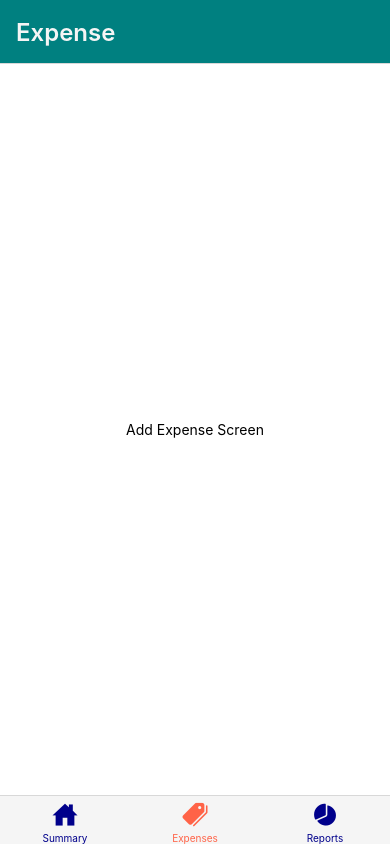
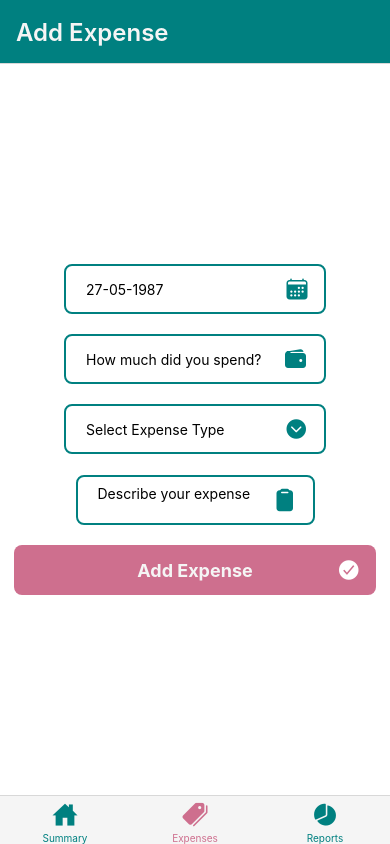
Before and after one commit to joeizang/frugl, a React Native app: screen /Expenses in a window 390 px wide. Built offline with nearby package versions, Linux system fonts and the light colour scheme.

Commit message:
add image.d.ts. Create new components. workin onadding components in app

```diff
--- a/App.tsx
+++ b/App.tsx
@@ -1,19 +1,34 @@
 import { createBottomTabNavigator } from '@react-navigation/bottom-tabs'
 import { NavigationContainer } from '@react-navigation/native'
 import Ionicons from '@expo/vector-icons/Ionicons'
-import { TouchableOpacity, StyleSheet, Text, View } from 'react-native'
+import { StyleSheet, Text, View } from 'react-native'
 import { createNativeStackNavigator } from '@react-navigation/native-stack'
 import { StatusBar } from 'expo-status-bar'
 import { SafeAreaView } from 'react-native-safe-area-context'
 import SearchInput from './components/SearchInput'
 import ExpenseList from './components/ExpenseList'
+import { CheckBox } from 'react-native-btr'
+import { useState } from 'react'
+import ExpenseStackScreen from './screens/Expense'
 
 const HomeStackNav = createNativeStackNavigator()
 function HomeScreen(props: any) {
+  const [checked, setChecked] = useState(false)
   return (
-    <SafeAreaView style={styles.container}>
-      <View>
-        <SearchInput />
+    <SafeAreaView style={styles.container} edges={['top']}>
+      <View style={{ marginBottom: 3 }}>
+        <SearchInput showDateInput={checked}/>
+      </View>
+      <View style={{ justifyContent: 'flex-end', alignSelf: 'flex-start', flexDirection: 'row' }}>
+        <View style={{ width: '5%', marginLeft: 23, marginBottom: 10, borderRadius: 28, justifyContent: 'flex-end' }}>
+          <CheckBox
+            disabled={false}
+            checked={checked}
+            color={'#0F6D6C'}
+            onPress={() => setChecked(!checked)}
+          />
+        </View>
+          <Text style={{ marginLeft: 5, alignSelf: 'flex-start', padding: 3 }}>Search by Dates</Text>
       </View>
       <View style={styles.expenseList}>
         <ExpenseList {...props}/>
@@ -39,12 +54,14 @@ function HomeStackScreen() {
         color: 'whitesmoke',
         fontWeight: '600',
         fontSize: 24
-      }}} />
+      },headerTintColor: 'whitesmoke'}} />
       <HomeStackNav.Screen name="Item Details" component={ItemDetailScreen}  options={{ headerStyle: { backgroundColor: 'teal' }, headerTitleStyle: {
         color: 'whitesmoke',
         fontWeight: '600',
         fontSize: 24
-      }}}/>
+      },
+      headerTintColor: 'whitesmoke'
+      }}/>
     </HomeStackNav.Navigator>
   )
 }
@@ -78,53 +95,16 @@ function ReportStackScreen() {
         color: 'whitesmoke',
         fontWeight: '600',
         fontSize: 24
-      }}}/>
+      }, headerTintColor: 'whitesmoke'}}/>
       <ReportStackNav.Screen name="Report Details" component={ReportDetailsScreen}  options={{ headerStyle: { backgroundColor: 'teal' }, headerTitleStyle: {
         color: 'whitesmoke',
         fontWeight: '600',
         fontSize: 24
-      }}}/>
+      }, headerTintColor: 'whitesmoke'}}/>
     </ReportStackNav.Navigator>
   )
 }
 
-const AddExpenseStackNav = createNativeStackNavigator()
-function AddExpenseScreen() {
-  return (
-    <SafeAreaView style={styles.container}>
-      <View>
-        <Text>Add Expense Screen</Text>
-      </View>
-    </SafeAreaView>
-  )
-}
-
-function ExpenseDetailsScreen() {
-  return (
-    <SafeAreaView style={styles.container}>
-      <View>
-        <Text>Expense Details Screen</Text>
-      </View>
-    </SafeAreaView>
-  )
-}
-
-function ExpenseStackScreen() {
-  return (
-    <AddExpenseStackNav.Navigator>
-      <AddExpenseStackNav.Screen name="Expense" component={AddExpenseScreen}  options={{ headerStyle: { backgroundColor: 'teal' }, headerTitleStyle: {
-        color: 'whitesmoke',
-        fontWeight: '600',
-        fontSize: 24
-      }}}/>
-      <AddExpenseStackNav.Screen name="Expense Details" component={ExpenseDetailsScreen}  options={{ headerStyle: { backgroundColor: 'teal'},
-      headerTitleStyle: {
-        color: 'whitesmoke',
-      }
-    }}/>
-    </AddExpenseStackNav.Navigator>
-  )
-}
 
 const Tab = createBottomTabNavigator()
 
@@ -150,8 +130,8 @@ export default function App() {
           tabBarStyle: {
             backgroundColor: 'whitesmoke'
           },
-          tabBarActiveTintColor: 'tomato',
-          tabBarInactiveTintColor: 'darkblue',
+          tabBarActiveTintColor: '#CE6F8E',
+          tabBarInactiveTintColor: 'teal',
           headerShown: false
         })}
 
@@ -170,16 +150,17 @@ const styles = StyleSheet.create({
     backgroundColor: '#fff',
     alignItems: 'center',
     justifyContent: 'center',
+    marginTop: 5,
   },
   expenseList: {
     flex: 1,
-    width: '97%',
-    paddingHorizontal: 5,
+    width: '100%',
+    paddingHorizontal: 8,
     justifyContent: 'center',
     alignItems: 'center',
-    backgroundColor: 'gray',
-    borderRadius: 10,
+    backgroundColor: '#3878A7',
     paddingTop: 15,
-    marginBottom: 5,
+    borderWidth: 2,
+    borderColor: '#00758D'
   }
 });
--- a/components/ExpenseList.tsx
+++ b/components/ExpenseList.tsx
@@ -1,4 +1,4 @@
-import { FlatList, Text, TouchableOpacity, View, StyleSheet } from 'react-native'
+import { FlatList, StyleSheet } from 'react-native'
 import { ListItem } from './ListItem'
 
 
@@ -9,6 +9,12 @@ const DATA = [
   { id: '4', title: 'Item 4' },
   { id: '5', title: 'Item 5' },
   { id: '6', title: 'Item 6' },
+  { id: '7', title: 'Item 7' },
+  { id: '8', title: 'Item 8' },
+  { id: '9', title: 'Item 9' },
+  { id: '10', title: 'Item 10' },
+  { id: '11', title: 'Item 11' },
+  { id: '12', title: 'Item 12' },
   // ...
 ]
 
@@ -18,22 +24,23 @@ export default function ExpenseList(props: any) {
         data={DATA}
         renderItem={({ item }) => <ListItem item={item} styles={styles} {...props}/>}
         keyExtractor={item => item.id}
-        style={{ flex: 1, width: '90%' }}
+        style={{ flex: 1, width: '100%' }}
       />
   )
 }
 
 const styles = StyleSheet.create({
   listItem: {
-    backgroundColor: 'lightcyan', // Light teal color
-    padding: 16,
-    borderRadius: 14, // Add rounded corners
-    borderWidth: 2, // Add thick borders
-    borderColor: 'teal', // Border color
-    marginBottom: 4, // Small margin bottom
-    marginTop: 4, // Small margin top
+    backgroundColor: 'lightcyan',
+    padding: 8,
+    borderRadius: 14,
+    borderWidth: 2,
+    borderColor: 'teal',
+    marginBottom: 4,
+    marginTop: 4,
     flexDirection: 'row',
     alignItems: 'center',
+    width: '84%'
   },
   listItemCircle: {
     flexDirection: 'row',
--- a/components/SearchInput.tsx
+++ b/components/SearchInput.tsx
@@ -3,19 +3,34 @@ import { View, TextInput, Text, StyleSheet } from 'react-native'
 import { Ionicons } from '@expo/vector-icons'
 
 
-export default function () {
+export default function (props: any) {
   return (
-    <View style={styles.container}>
-      <TextInput placeholder="Search..." style={styles.searchInput}/>
-    </View>
+    <>
+    {
+      !props.showDateInput ? (
+        <View style={styles.container}>
+        <TextInput placeholder="Search..." style={styles.searchInput}/>
+      </View>
+      ) : (
+        <View style={styles.dateContainer}>
+          <View>
+            <TextInput placeholder="01-12-1980" style={styles.dateInput}/>
+          </View>
+          <View>
+            <TextInput placeholder="01-12-2144" style={styles.dateInput}/>
+          </View>
+        </View>
+      )
+    }
+    </>
   )
 }
 
 const styles = StyleSheet.create({
   searchInput: {
     height: 50,
-    width: '90%',
-    borderColor: 'gray',
+    width: '97%',
+    borderColor: 'teal',
     borderWidth: 2,
     borderRadius: 8,
     marginBottom: 20,
@@ -26,5 +41,21 @@ const styles = StyleSheet.create({
     justifyContent: 'center',
     alignItems: 'center',
     paddingHorizontal: 8,
+  },
+  dateContainer: {
+    flexDirection: 'row',
+    gap: 50,
+    justifyContent: 'space-evenly',
+    alignItems: 'center',
+    paddingHorizontal: 8,
+  },
+  dateInput: {
+    height: 50,
+    width: '100%',
+    borderColor: 'teal',
+    borderWidth: 2,
+    borderRadius: 8,
+    marginBottom: 20,
+    padding: 10
   }
 })
--- /dev/null
+++ b/components/SelectDropdown.tsx
@@ -0,0 +1,76 @@
+import React, { Fragment, useState } from 'react'
+import { StyleSheet, Text, TextInput, View } from 'react-native'
+import { Ionicons } from '@expo/vector-icons'
+
+export const styles = StyleSheet.create({
+  container: {
+    flex: 1,
+  },
+  dropdownMenu: {
+    width: '100%',
+    paddingLeft: 15,
+    borderColor: 'teal',
+    borderWidth: 2,
+    borderRadius: 8,
+    backgroundColor: '#3878A7',
+  },
+  dropdownWrapper: {
+    flexDirection: 'row',
+    alignItems: 'center',
+    borderRadius: 8,
+    borderWidth: 2,
+    borderColor: 'teal',
+    height: 50,
+    paddingVertical: 8,
+    paddingHorizontal: 10,
+    marginBottom: 1,
+  },
+  dropDownText: {
+    color: 'white',
+    fontWeight: '700',
+    margin: 5
+  }
+})
+
+
+export default function SelectDropDown(props: any) {
+  const [showDropDown, setShowDropDown] = useState(false)
+  const [selectedType, setSelectedType] = useState('')
+  return (
+    <Fragment>
+      <View style={styles.dropdownWrapper}>
+        <TextInput
+          style={props.ExpenseInput}
+          placeholder="Select Expense Type"
+          value={selectedType}
+          onFocus={() => setShowDropDown(true)}
+          onBlur={() => setShowDropDown(false)}
+        />
+        <Ionicons
+          name="chevron-down-circle"
+          size={24}
+          color="teal"
+          style={props.InputIcon}
+          onPress={() => setShowDropDown(!showDropDown)}
+        />
+      </View>
+      {showDropDown ? <View style={styles.dropdownMenu}>
+        <View>
+          <Text style={styles.dropDownText}>Pick the type of Expense</Text>
+        </View>
+        <View>
+          <Text style={styles.dropDownText}>Groceries</Text>
+        </View>
+        <View>
+          <Text style={styles.dropDownText}>Market Shopping</Text>
+        </View>
+        <View>
+          <Text style={styles.dropDownText}>Entertainment</Text>
+        </View>
+        <View>
+          <Text style={styles.dropDownText}>Electronics</Text>
+        </View>
+      </View> : null}
+    </Fragment>
+  )
+}
--- /dev/null
+++ b/image.d.ts
@@ -0,0 +1,5 @@
+declare module '*.png'
+declare module '*.jpg'
+declare module '*.jpeg'
+declare module '*.gif'
+declare module '*.bmp'
--- a/package.json
+++ b/package.json
@@ -9,6 +9,7 @@
     "web": "expo start --web"
   },
   "dependencies": {
+    "@react-native-picker/picker": "2.4.8",
     "@react-navigation/bottom-tabs": "^6.5.7",
     "@react-navigation/native": "^6.1.6",
     "@react-navigation/native-stack": "^6.9.12",
@@ -16,6 +17,7 @@
     "expo-status-bar": "~1.4.4",
     "react": "18.2.0",
     "react-native": "0.71.3",
+    "react-native-btr": "^2.2.0",
     "react-native-gesture-handler": "~2.9.0",
     "react-native-safe-area-context": "4.5.0",
     "react-native-screens": "~3.20.0"
--- /dev/null
+++ b/screens/Expense.tsx
@@ -0,0 +1,147 @@
+import { createNativeStackNavigator } from '@react-navigation/native-stack'
+import { StyleSheet, View, Text, TextInput } from 'react-native'
+import { SafeAreaView } from 'react-native-safe-area-context'
+import Ionicons from '@expo/vector-icons/Ionicons'
+import { Picker } from '@react-native-picker/picker'
+import SelectDropDown from '../components/SelectDropdown'
+
+const styles = StyleSheet.create({
+  container: {
+    flex: 1,
+    backgroundColor: '#fff',
+    alignItems: 'center',
+    justifyContent: 'center',
+  },
+  expenseInput: {
+    height: 50,
+    padding: 10,
+    flex: 1,
+  },
+  formContainer: {
+    width: '100%',
+    paddingHorizontal: 8,
+    flex: 1,
+    justifyContent: 'center',
+    alignItems: 'center'
+  },
+  InputWrapper: {
+    flexDirection: 'row',
+    alignItems: 'center',
+    borderRadius: 8,
+    borderWidth: 2,
+    borderColor: 'teal',
+    height: 50,
+    paddingVertical: 8,
+    paddingHorizontal: 10,
+    marginBottom: 20,
+  },
+  textAreaStyle: {
+    flexDirection: 'row',
+    alignItems: 'center',
+    borderRadius: 8,
+    borderWidth: 2,
+    borderColor: 'teal',
+    height: 50,
+    paddingVertical: 8,
+    paddingHorizontal: 10,
+    marginBottom: 20,
+    marginTop: 20
+  },
+  inputIcon: {
+    position: 'absolute',
+    right: 15
+  },
+  expenseButton: {
+    backgroundColor: '#CE6F8E',
+    width: '97%',
+    height: 50,
+    borderRadius: 8,
+    elevation: 10,
+    shadowColor: 'black',
+    justifyContent: 'center',
+    alignItems: 'center',
+  },
+  expenseText: {
+    color: 'whitesmoke',
+    fontSize: 18,
+    fontWeight: '700',
+  }
+})
+
+
+
+
+const AddExpenseStackNav = createNativeStackNavigator()
+function AddExpenseScreen() {
+  return (
+    <SafeAreaView style={styles.container}>
+      <View style={styles.formContainer}>
+        <View style={styles.InputWrapper}>
+          <TextInput
+            placeholder="27-05-1987"
+            style={styles.expenseInput}
+          />
+          <Ionicons name="calendar" size={24} color="teal" style={styles.inputIcon} />
+        </View>
+        <View style={styles.InputWrapper}>
+          <TextInput
+            placeholder="How much did you spend?"
+            style={styles.expenseInput}
+          />
+          <Ionicons name="wallet" size={24} color="teal" style={styles.inputIcon} />
+        </View>
+        <SelectDropDown
+          InputWrapper={styles.InputWrapper}
+          ExpenseInput={styles.expenseInput}
+          InputIcon={styles.inputIcon}
+        />
+        <View style={styles.textAreaStyle}>
+          <TextInput
+            placeholder="Describe your expense"
+            style={styles.expenseInput}
+            multiline={true}
+            numberOfLines={15}
+
+          />
+          <Ionicons name="ios-clipboard" size={24} color="teal" style={styles.inputIcon} />
+        </View>
+        <View style={styles.expenseButton}>
+          <Text
+            style={styles.expenseText}
+          >
+            Add Expense
+          </Text>
+          <Ionicons name="ios-checkmark-circle-sharp" size={24} color="white" style={styles.inputIcon} />
+        </View>
+      </View>
+    </SafeAreaView>
+  )
+}
+
+function ExpenseDetailsScreen() {
+  return (
+    <SafeAreaView style={styles.container} edges={['top']}>
+      <View>
+        <Text>Expense Details Screen</Text>
+      </View>
+    </SafeAreaView>
+  )
+}
+
+export default function ExpenseStackScreen() {
+  return (
+    <AddExpenseStackNav.Navigator>
+      <AddExpenseStackNav.Screen name="Add Expense" component={AddExpenseScreen}  options={{ headerStyle: { backgroundColor: 'teal' }, headerTitleStyle: {
+        color: 'whitesmoke',
+        fontWeight: '600',
+        fontSize: 24
+      }, headerTintColor: 'whitesmoke'}}/>
+      <AddExpenseStackNav.Screen name="Expense Details" component={ExpenseDetailsScreen}  options={{ headerStyle: { backgroundColor: 'teal'},
+      headerTitleStyle: {
+        color: 'whitesmoke',
+      },
+      headerTintColor: 'whitesmoke'
+    }}/>
+    </AddExpenseStackNav.Navigator>
+  )
+}
```
Also changed, not shown: components/ListItem.tsx (+6 -4 lines), 1 other file (tests, documents, lock files or other folders).
